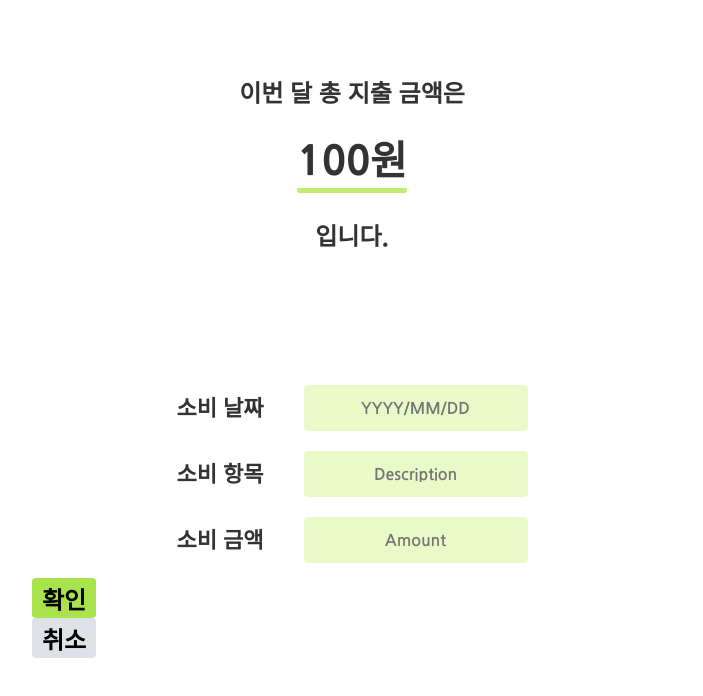
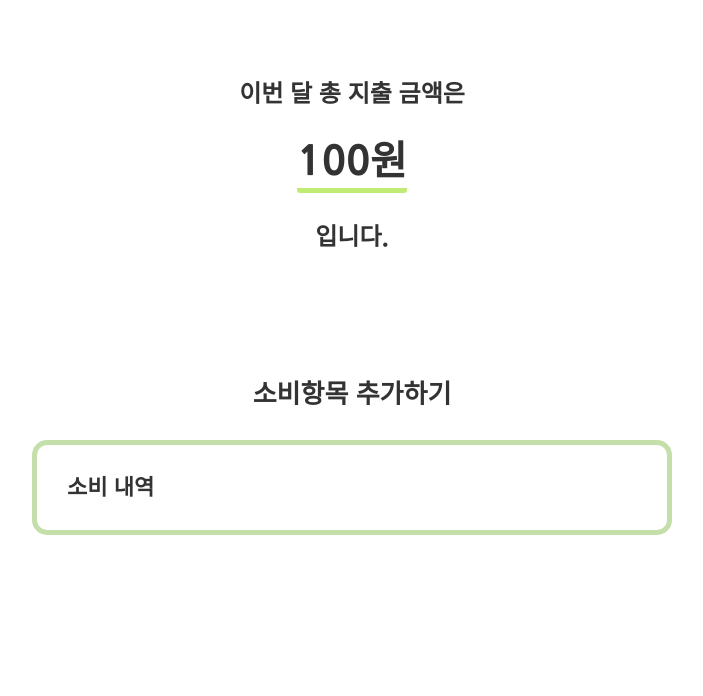
Before and after one commit to KimByeongHwa/WalletTracker, a React (Create React App) app: page / in a window 1280 px wide. Shown: the top 696 px of the page, without its empty margins (288-991 px from the left). Built offline with nearby package versions, Linux system fonts and the light colour scheme.

Commit message:
지출항목 inputForm 토글 ui 제작 완료_ 삼항연산자를 통한 조건부 렌더링 학습

```diff
--- a/src/App.jsx
+++ b/src/App.jsx
@@ -11,7 +11,7 @@ function App() {
         <RecoilRoot>
             <TotalSpending />
             <SpendingListAdder />
-            {/* <SpendingDetails /> */}
+            <SpendingDetails />
             {/* <MonthlySpending /> */}
         </RecoilRoot>
     );
--- a/src/components/CustomButton.jsx
+++ b/src/components/CustomButton.jsx
@@ -4,8 +4,12 @@ import classNames from "classnames/bind";
 
 const cx = classNames.bind(styles);
 
-function CustomButton({ children, size, color }) {
-    return <button className={cx("CustomButton", size, color)}>{children}</button>;
+function CustomButton({ children, size, color, onClick }) {
+    return (
+        <button className={cx("CustomButton", size, color)} onClick={onClick}>
+            {children}
+        </button>
+    );
 }
 
 CustomButton.defaultProps = {
--- a/src/components/CustomButton.module.scss
+++ b/src/components/CustomButton.module.scss
@@ -12,7 +12,7 @@ $gray: #dee2e6;
 }
 
 .CustomButton {
-    display: block;
+    display: inline-block;
     height: 1.5rem;
     outline: none;
     border: none;
--- a/src/components/SpendingListAdder.jsx
+++ b/src/components/SpendingListAdder.jsx
@@ -3,35 +3,50 @@ import styles from "./SpendingListAdder.module.scss";
 import CustomButton from "./CustomButton";
 
 function SpendingListAdder() {
+    let [visible, setVisible] = useState(true); // togglelabel과 inputForm을 토글하기 위해
+
+    function handleToggle() {
+        setVisible((prev) => !prev);
+    }
+
     return (
         <div className={styles.SpendingListAdder}>
+            {visible && ( // visible === true일 때 보이게
                 <div className={styles.toggleLabel}>
-                <div className={styles.toggle}>소비항목 추가하기</div>
+                    <div className={styles.toggle} onClick={handleToggle}>
+                        소비항목 추가하기
                     </div>
+                </div>
+            )}
+            {!visible && ( // visible === false일 때 보이게
                 <div className={styles.inputForm}>
                     <div className={styles.line}>
                         <span className={styles.inputTitle}>소비 날짜</span>
                         <input className={styles.inputContents} placeholder="YYYY/MM/DD"></input>
                     </div>
-            </div>
-            <div className={styles.inputForm}>
+
                     <div className={styles.line}>
                         <span className={styles.inputTitle}>소비 항목</span>
                         <input className={styles.inputContents} placeholder="Description"></input>
                     </div>
-            </div>
-            <div className={styles.inputForm}>
+
                     <div className={styles.line}>
                         <span className={styles.inputTitle}>소비 금액</span>
                         <input className={styles.inputContents} placeholder="Amount"></input>
                     </div>
+
+                    <div className={styles.buttons}>
+                        <div className={styles.label}>
+                            <CustomButton size="big">확인</CustomButton>
                         </div>
-            <div className={styles.buttons}>
-                <CustomButton size="big">확인</CustomButton>
-                <CustomButton size="big" color="gray">
+                        <div className={styles.label}>
+                            <CustomButton size="big" color="gray" onClick={handleToggle}>
                                 취소
                             </CustomButton>
                         </div>
+                    </div>
+                </div>
+            )}
         </div>
     );
 }
--- a/src/components/SpendingListAdder.module.scss
+++ b/src/components/SpendingListAdder.module.scss
@@ -3,8 +3,7 @@
     width: 100%;
 
     .toggleLabel {
-        // display: flex;
-        display: none;
+        display: flex;
         justify-content: center;
         align-items: center;
 
@@ -23,10 +22,6 @@
     }
 
     .inputForm {
-        display: flex;
-        justify-content: center;
-        align-items: center;
-
         .line {
             margin-bottom: 10px;
             display: flex;
@@ -52,12 +47,17 @@
                 font-weight: 600;
                 text-align: center;
             }
+        }
+    }
 
-            .buttons {
-                display: inline-block;
-                text-align: center;
-                margin-top: 1.5rem;
-            }
+    .buttons {
+        display: flex;
+        justify-content: center;
+        align-items: center;
+        margin: 2rem 0 0 0.5rem;
+
+        .label {
+            margin: 1rem 2rem;
         }
     }
 }
```
Lines whose indentation alone changed are shown as unchanged.
